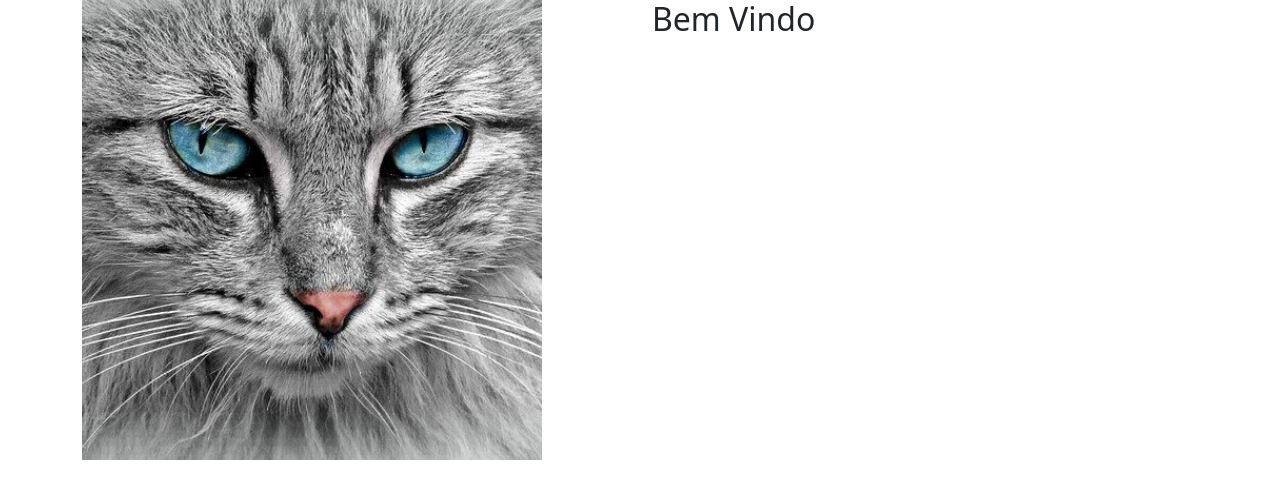
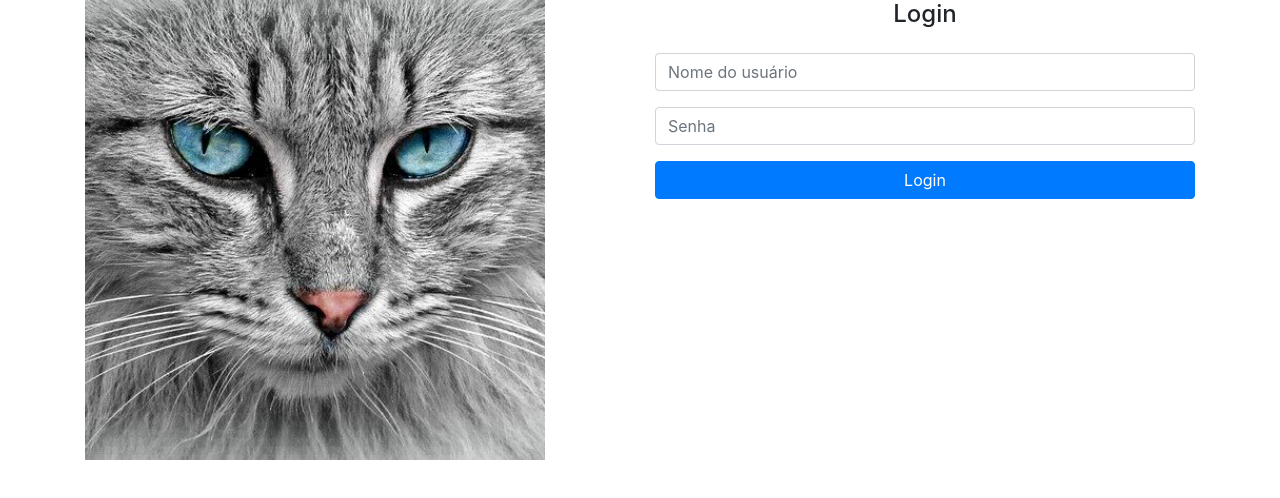
Before and after one commit to jonatas-martins/Gatito-rede, an Angular app in the folder gatitobook/: page /home in a window 1280 px wide. Before the commit this address led to /. Shown: the top 498 px of the page. Built offline with nearby package versions, Linux system fonts and the light colour scheme.

Commit message:
feat: creat login component

```diff
--- a/gatitobook/package.json
+++ b/gatitobook/package.json
@@ -18,7 +18,7 @@
     "@angular/platform-browser": "^14.2.0",
     "@angular/platform-browser-dynamic": "^14.2.0",
     "@angular/router": "^14.2.0",
-    "bootstrap": "^5.2.3",
+    "bootstrap": "^4.6.2",
     "font-awesome": "^4.7.0",
     "rxjs": "~7.5.0",
     "tslib": "^2.3.0",
--- a/gatitobook/src/app/app-routing.module.ts
+++ b/gatitobook/src/app/app-routing.module.ts
@@ -1,10 +1,16 @@
 import { NgModule } from '@angular/core';
 import { RouterModule, Routes } from '@angular/router';
 
-const routes: Routes = [];
+const routes: Routes = [
+  { path: '', pathMatch: 'full', redirectTo: 'home' },
+  {
+    path: 'home',
+    loadChildren: () => import('./home/home.module').then((m) => m.HomeModule),
+  },
+];
 
 @NgModule({
   imports: [RouterModule.forRoot(routes)],
-  exports: [RouterModule]
+  exports: [RouterModule],
 })
-export class AppRoutingModule { }
+export class AppRoutingModule {}
--- a/gatitobook/src/app/app.component.html
+++ b/gatitobook/src/app/app.component.html
@@ -1 +1 @@
-<app-home></app-home>
+<router-outlet></router-outlet>
--- a/gatitobook/src/app/app.module.ts
+++ b/gatitobook/src/app/app.module.ts
@@ -8,7 +8,7 @@
 
 @NgModule({
   declarations: [AppComponent],
-  imports: [BrowserModule, AppRoutingModule, HomeModule],
+  imports: [BrowserModule, AppRoutingModule],
   providers: [],
   bootstrap: [AppComponent],
 })
--- a/gatitobook/src/app/home/home-routing.module.ts
+++ b/gatitobook/src/app/home/home-routing.module.ts
@@ -1,10 +1,23 @@
-import { NgModule } from '@angular/core';
+import { LoginComponent } from './login/login.component';
+import { HomeComponent } from './home.component';
+import { NgModule, Component } from '@angular/core';
 import { RouterModule, Routes } from '@angular/router';
 
-const routes: Routes = [];
+const routes: Routes = [
+  {
+    path: '',
+    component: HomeComponent,
+    children: [
+      {
+        path: '',
+        component: LoginComponent,
+      },
+    ],
+  },
+];
 
 @NgModule({
   imports: [RouterModule.forChild(routes)],
-  exports: [RouterModule]
+  exports: [RouterModule],
 })
-export class HomeRoutingModule { }
+export class HomeRoutingModule {}
--- a/gatitobook/src/app/home/home.component.html
+++ b/gatitobook/src/app/home/home.component.html
@@ -8,7 +8,7 @@
       />
     </div>
     <div class="col-md-6">
-      <h2>Bem Vindo</h2>
+      <router-outlet></router-outlet>
     </div>
   </div>
 </div>
--- a/gatitobook/src/app/home/home.module.ts
+++ b/gatitobook/src/app/home/home.module.ts
@@ -3,9 +3,10 @@
 
 import { HomeRoutingModule } from './home-routing.module';
 import { HomeComponent } from './home.component';
+import { LoginComponent } from './login/login.component';
 
 @NgModule({
-  declarations: [HomeComponent],
+  declarations: [HomeComponent, LoginComponent],
   imports: [CommonModule, HomeRoutingModule],
   exports: [HomeComponent],
 })
--- /dev/null
+++ b/gatitobook/src/app/home/login/login.component.html
@@ -0,0 +1,12 @@
+<h4 class="text-center">Login</h4>
+
+<form class="form mt-4">
+  <div class="form-group">
+    <input type="text" class="form-control" placeholder="Nome do usuário" />
+  </div>
+  <div class="form-group">
+    <input type="password" class="form-control" placeholder="Senha" />
+  </div>
+
+  <button type="submit" class="btn btn-primary btn-block">Login</button>
+</form>
--- /dev/null
+++ b/gatitobook/src/app/home/login/login.component.ts
@@ -0,0 +1,15 @@
+import { Component, OnInit } from '@angular/core';
+
+@Component({
+  selector: 'app-login',
+  templateUrl: './login.component.html',
+  styleUrls: ['./login.component.css']
+})
+export class LoginComponent implements OnInit {
+
+  constructor() { }
+
+  ngOnInit(): void {
+  }
+
+}
--- a/gatitobook/src/styles.css
+++ b/gatitobook/src/styles.css
@@ -1 +1,2 @@
-/* You can add global styles to this file, and also import other style files */
+@import "bootstrap/dist/css/bootstrap.min.css";
+@import "font-awesome/css/font-awesome.css";
```
Also changed, not shown: gatitobook/src/app/home/login/login.component.css (added), 2 other files (tests, documents, lock files or other folders).
